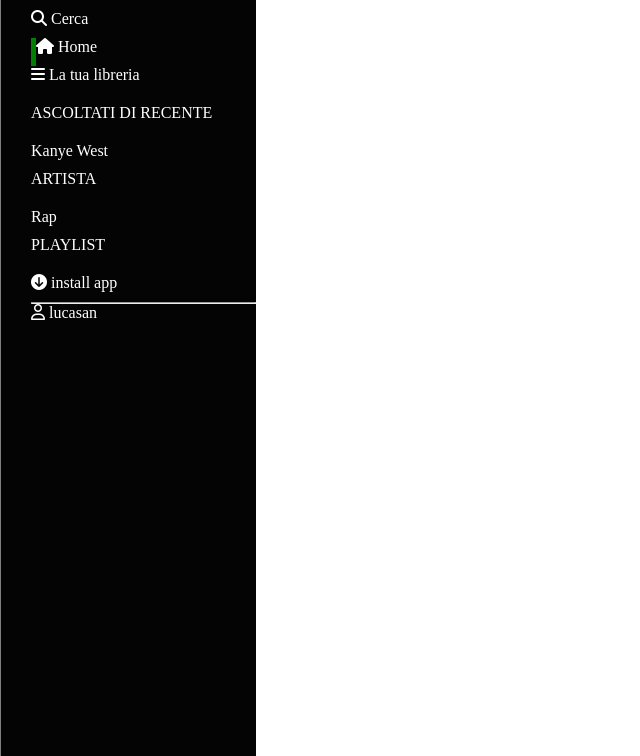
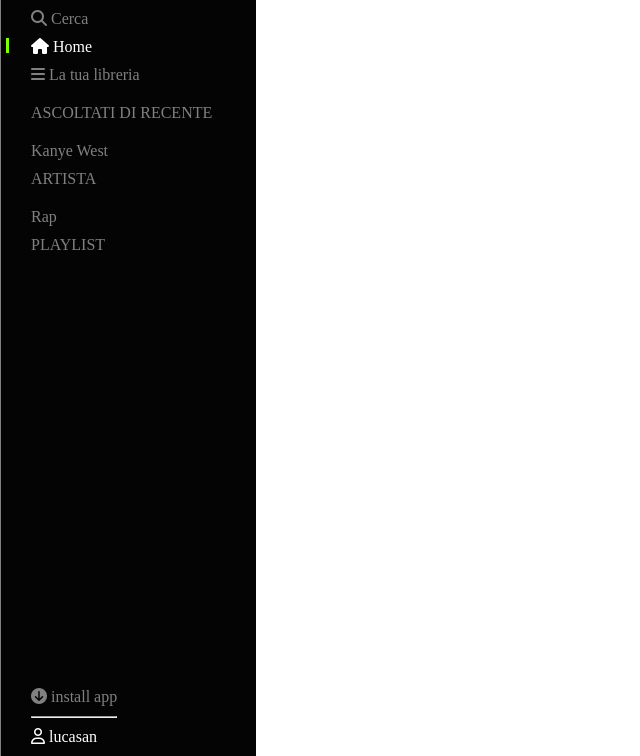
Before and after one commit to luca-santini/html-css-spotifyweb, a plain HTML site: page index.html in a window 1280 px wide. Shown: the part 44-800 px from the top of the page, without its empty margins (0-640 px from the left). Drawn offline with Linux system fonts and the light colour scheme.

Commit message:
aside bottom menu

```diff
--- a/index.html
+++ b/index.html
@@ -31,7 +31,7 @@
                     <ul class="vertical-menu">
                         <li> <i class="fas fa-arrow-circle-down"></i>  install app </li>
                         <hr>
-                        <li><i class="far fa-user"></i> lucasan </li>
+                        <li class="white"><i class="far fa-user"></i> lucasan </li>
                     </ul>
                 </div>
         </aside>
--- a/style.css
+++ b/style.css
@@ -8,29 +8,46 @@ aside {
     border-left: 1px solid grey;
     width: 20%;
     height: 100vh;
+    position: relative;
 }
 
 #title {
     font-size: 30px;
     font-weight: bold;
+    color: white;
 }
 #border {
-    border-left: 5px solid green;
+    color: white;
+}
+#border::before {
+    content: "";
+    width: 3px;
+    height: 15px;
+    background-color: #7FFF00;
+    position: absolute;
+    left:-25px;
+    top: 0;
 }
 .vertical-menu {
     padding-top: 10px;
     padding-left: 30px;
 }
 .flexbox {
-    align-items: flex-end;
+    position: absolute;
+    bottom: 0;
+    left: 0;
 }
 li {
     font-size: 16px;
-    color: white;
+    color: grey;
     padding-bottom: 10px;
     list-style: none;
+    position: relative;
 }
-
+.white {
+    color: white;
+    padding-top: 10px;
+}
 
 main {
     background-color: white;
```
